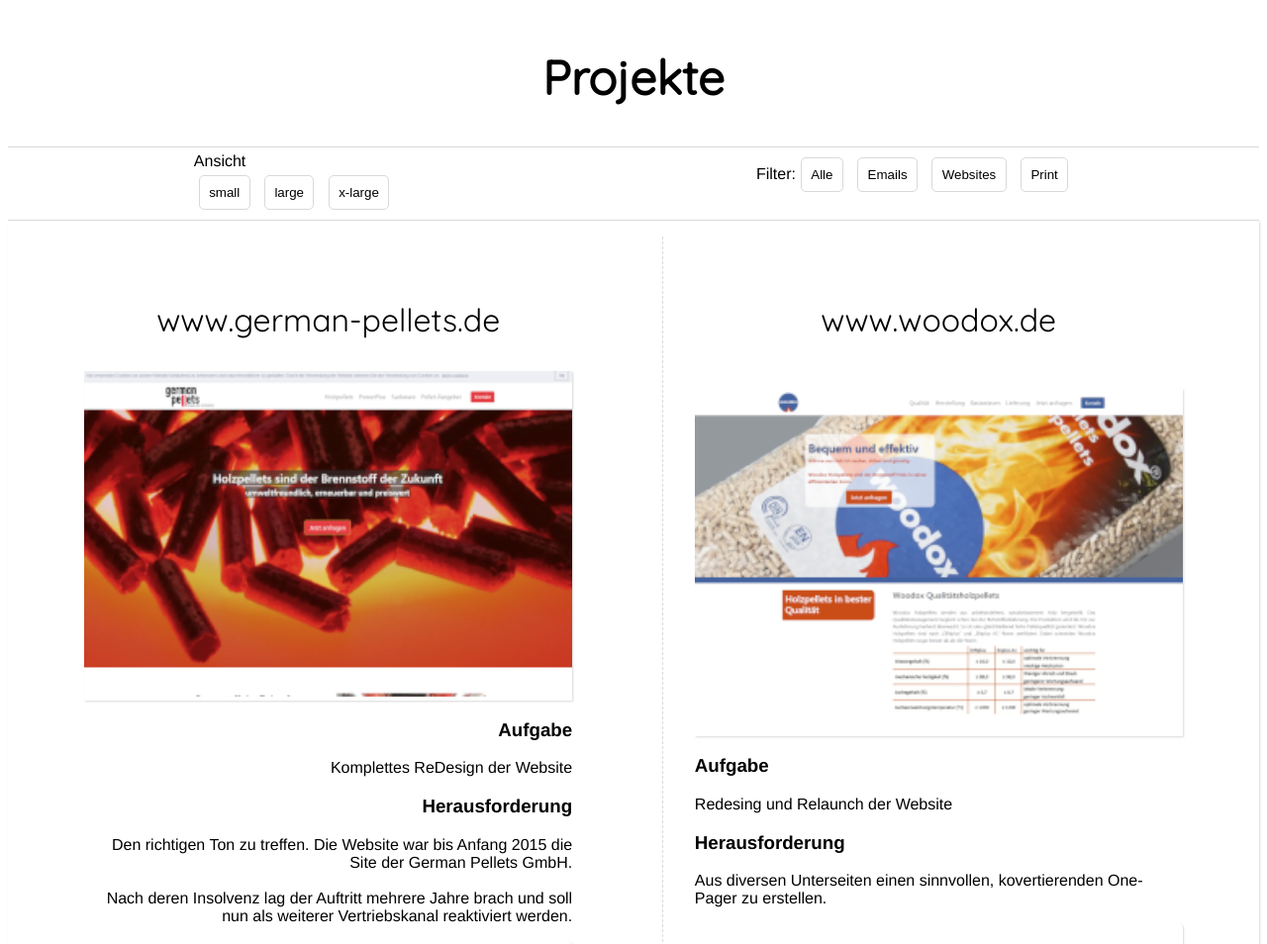
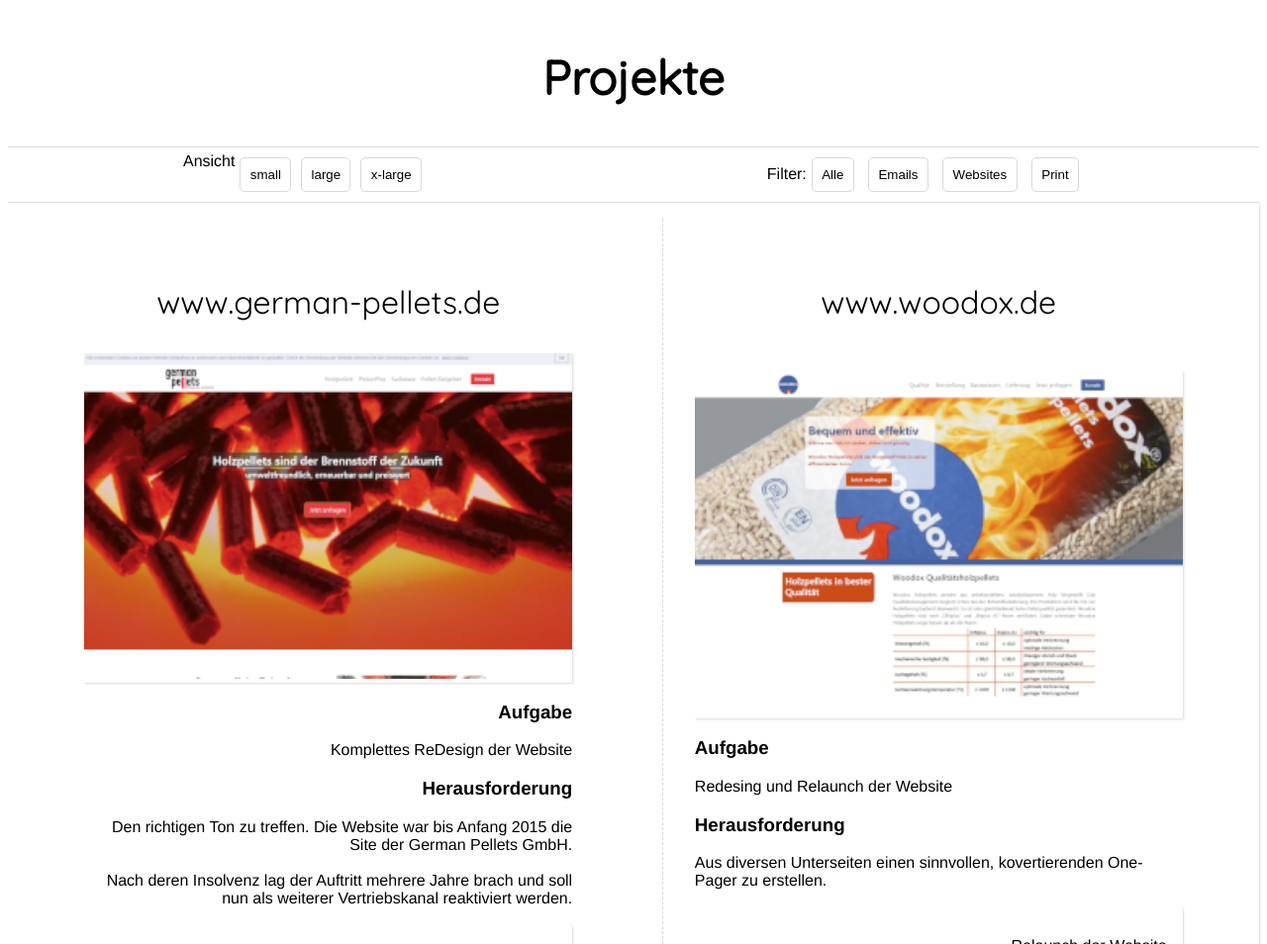
Before and after one commit to chili-666/portfolio, a plain HTML site: page portfolio-new/index.html in a window 1280 px wide. Shown: the part 800-1754 px from the top of the page at 99% size. Drawn offline with Linux system fonts and the light colour scheme.

Commit message:
Update start.css

```diff
--- a/portfolio-new/css/start.css
+++ b/portfolio-new/css/start.css
@@ -3,6 +3,11 @@
     background-color:transparent;
     margin-top:0px;
   }
+
+.view {
+    display:flex;
+    flex-flow: row nowrap;
+}
 
   .header.dark {
     background-color:transparent;
```
